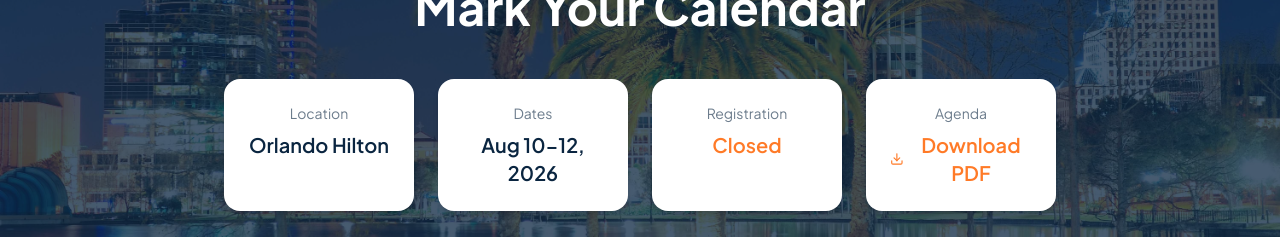
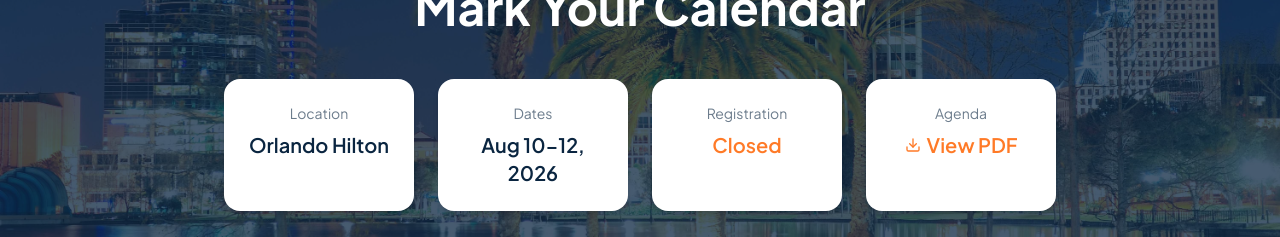
Before and after one commit to tilsherm/mfiafsa, a Next.js app: page /ascentsignup in a window 1280 px wide. Shown: the part 3000-3237 px from the top of the page. Built offline with nearby package versions, Linux system fonts and the light colour scheme.

Commit message:
feat: update agenda PDF link to view instead of download
Updated link text for better user experience

Co-authored-by: tilsherm <193228942+tilsherm@users.noreply.github.com>

```diff
--- a/app/ascentsignup/page.tsx
+++ b/app/ascentsignup/page.tsx
@@ -309,13 +309,12 @@ export default function AscentSignupPage() {
               <p className="text-[#0a2540]/60 text-sm mb-2">Agenda</p>
               <a
                 href="/ascent-2026-agenda.pdf"
-                download
                 target="_blank"
                 rel="noopener noreferrer"
                 className="inline-flex items-center gap-1.5 text-[#ff7a27] text-xl font-semibold hover:underline"
               >
                 <Download className="w-4 h-4" />
-                Download PDF
+                View PDF
               </a>
             </div>
           </div>
```
Also changed, not shown: 1 other file (tests, documents, lock files or other folders).
